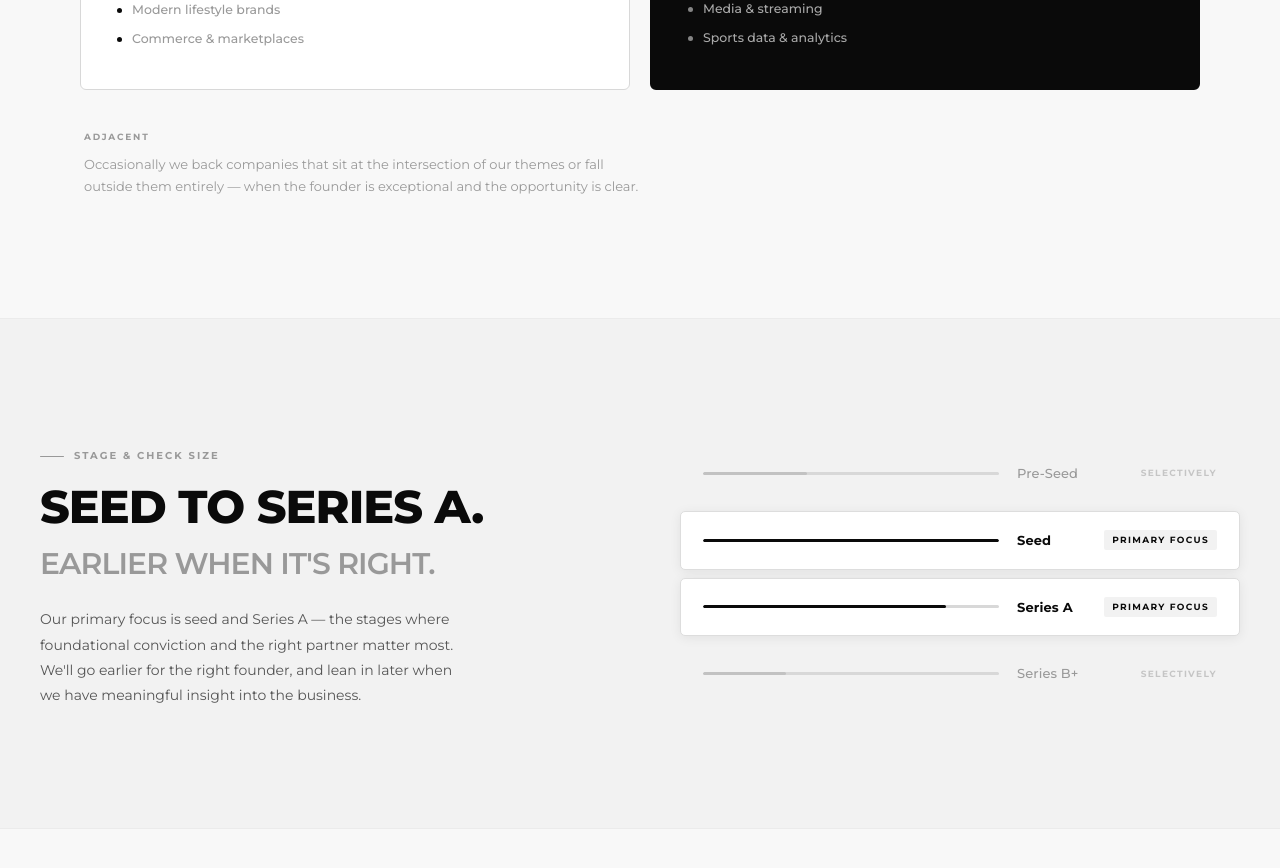
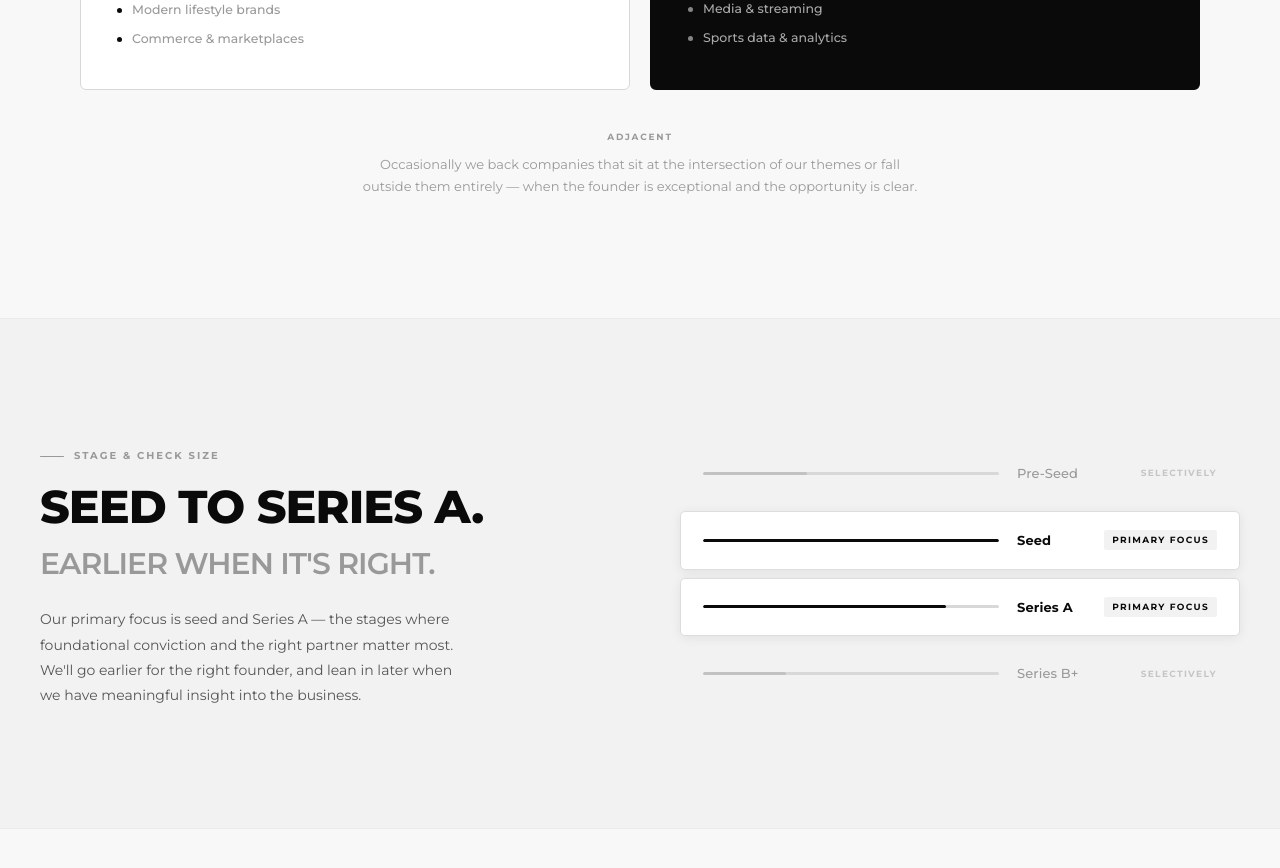
Before and after one commit to Ryano1221/backfield-ventures, a Next.js app: page / in a window 1280 px wide. Shown: the part 1480-2348 px from the top of the page. Built offline with nearby package versions, Linux system fonts and the light colour scheme.

Commit message:
Center Adjacent text block below focus cards

```diff
--- a/src/components/Focus.tsx
+++ b/src/components/Focus.tsx
@@ -207,7 +207,7 @@ export default function Focus() {
       </div>
 
       {/* Adjacent — plain text, no card */}
-      <div style={{ marginTop: "40px", paddingLeft: "4px" }}>
+      <div style={{ marginTop: "40px", textAlign: "center" }}>
         <span
           style={{
             display: "block",
@@ -227,7 +227,7 @@ export default function Focus() {
             lineHeight: 1.75,
             color: "var(--color-text-muted)",
             maxWidth: "560px",
-            margin: 0,
+            margin: "0 auto",
           }}
         >
           Occasionally we back companies that sit at the intersection of our themes or fall outside them entirely — when the founder is exceptional and the opportunity is clear.
```
